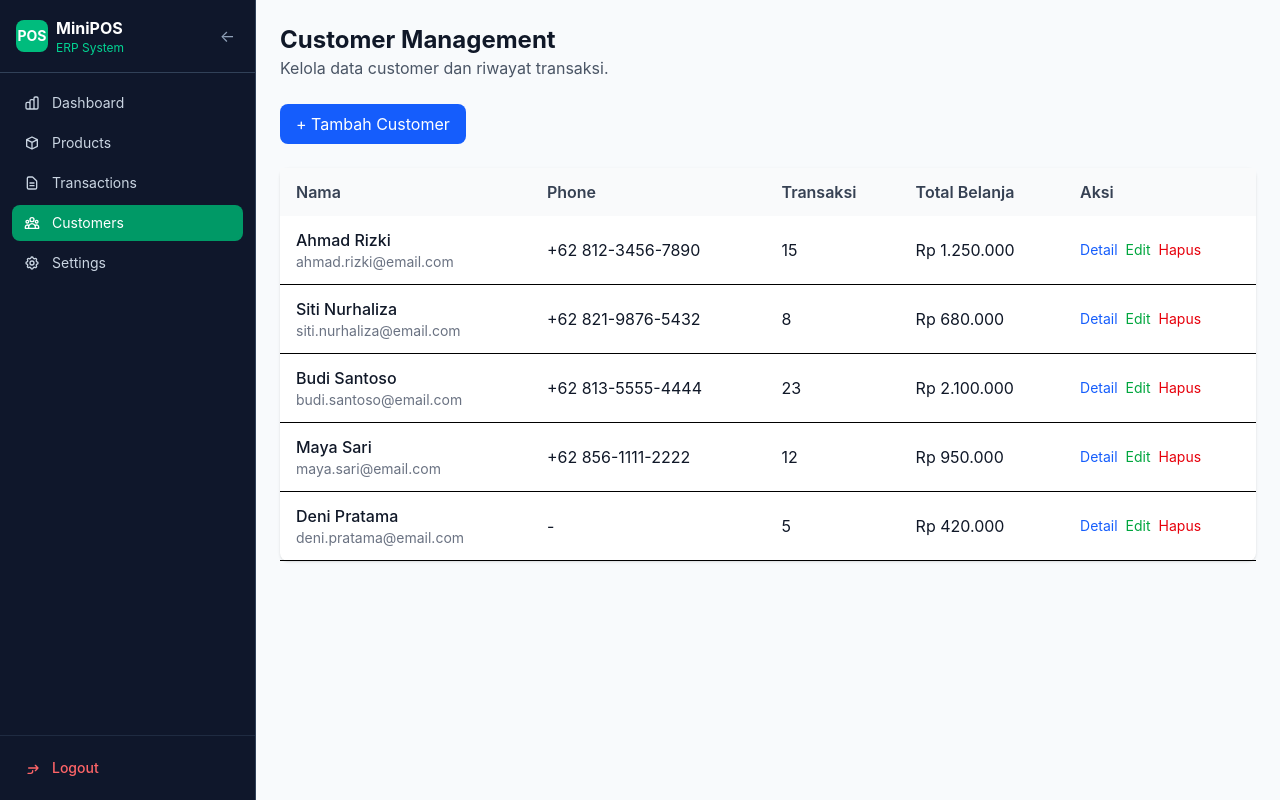
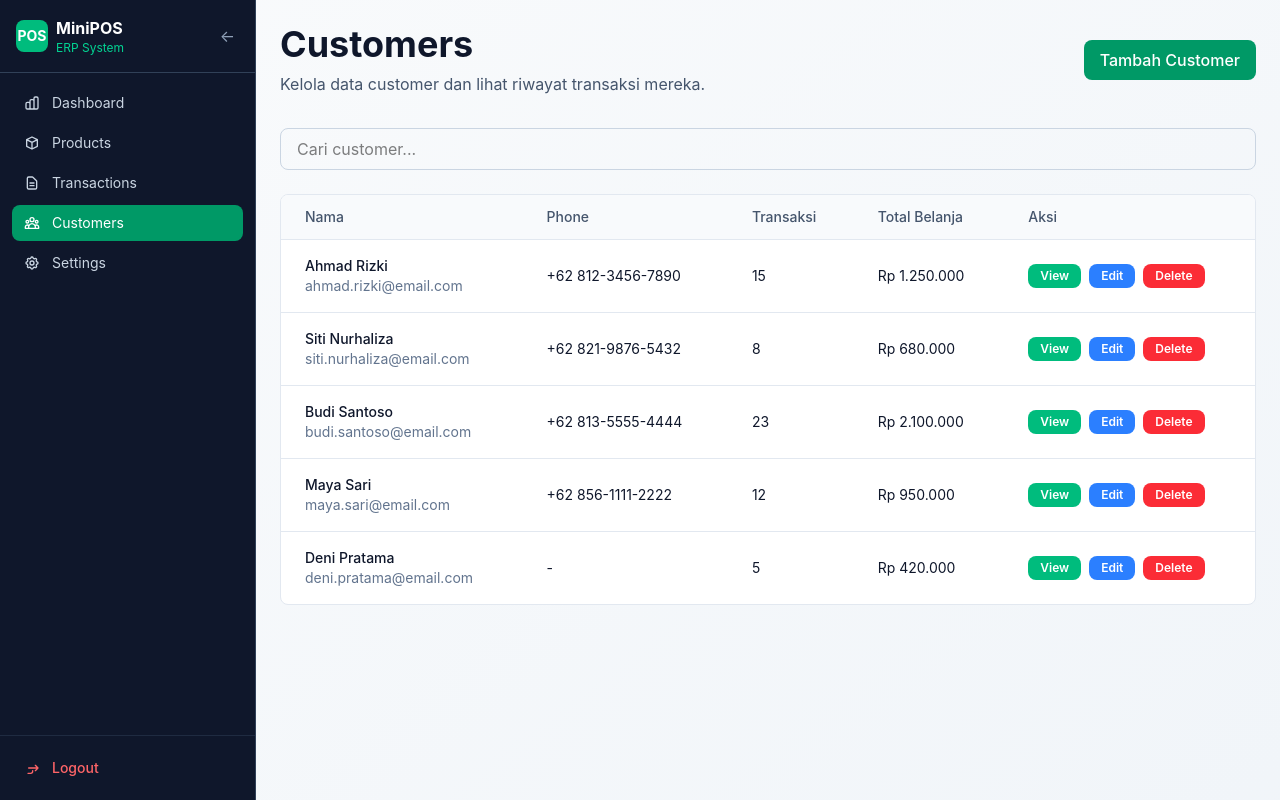
Before and after one commit to nazmisani/minipos-client, a Next.js app in the folder client/: page /customers in a window 1280 px wide. Built offline with nearby package versions, Linux system fonts and the light colour scheme.

Commit message:
refactor(customers): enhance UI and improve layout for CustomerDetail, CustomerForm, CustomerList, and CustomerTable components

```diff
--- a/client/src/components/customers/CustomerForm.tsx
+++ b/client/src/components/customers/CustomerForm.tsx
@@ -37,26 +37,32 @@ export default function CustomerForm({
   };
 
   return (
-    <div className="p-6">
-      <div className="max-w-2xl mx-auto">
+    <div className="min-h-screen bg-gradient-to-br from-slate-50 to-slate-100 p-4 lg:p-6">
+      <div className="max-w-3xl mx-auto">
         {/* Header */}
-        <div className="mb-6 flex items-center space-x-4">
+        <div className="flex items-center gap-4 mb-8">
           <button
             onClick={onBack}
-            className="text-gray-600 hover:text-gray-800"
+            className="text-slate-600 hover:text-slate-900 transition-colors"
           >
             ← Kembali
           </button>
-          <h1 className="text-2xl font-bold text-gray-900">
+          <div>
+            <h1 className="text-3xl font-bold text-slate-900">
               {isEdit ? "Edit Customer" : "Tambah Customer"}
             </h1>
+            <p className="text-slate-600 mt-1">
+              {isEdit ? "Ubah informasi customer" : "Tambahkan customer baru ke sistem"}
+            </p>
+          </div>
         </div>
 
         {/* Form */}
-        <div className="bg-white rounded-lg shadow p-6">
-          <form onSubmit={handleSubmit} className="space-y-4">
+        <div className="bg-white rounded-lg border border-slate-200 p-6">
+          <form onSubmit={handleSubmit} className="space-y-6">
+            <div className="grid grid-cols-1 md:grid-cols-2 gap-6">
               <div>
-              <label className="block text-sm font-medium text-gray-700 mb-1">
+                <label className="block text-sm font-medium text-slate-700 mb-2">
                   Nama Customer *
                 </label>
                 <input
@@ -64,13 +70,28 @@ export default function CustomerForm({
                   name="name"
                   value={formData.name}
                   onChange={handleInputChange}
-                className="w-full px-3 py-2 border border-gray-300 rounded-lg focus:ring-2 focus:ring-blue-500 focus:border-blue-500"
+                  className="w-full px-3 py-2 border border-slate-300 rounded-lg focus:outline-none focus:ring-2 focus:ring-emerald-500"
                   required
                 />
               </div>
 
               <div>
-              <label className="block text-sm font-medium text-gray-700 mb-1">
+                <label className="block text-sm font-medium text-slate-700 mb-2">
+                  Email
+                </label>
+                <input
+                  type="email"
+                  name="email"
+                  value={formData.email}
+                  onChange={handleInputChange}
+                  className="w-full px-3 py-2 border border-slate-300 rounded-lg focus:outline-none focus:ring-2 focus:ring-emerald-500"
+                  placeholder="customer@email.com"
+                />
+              </div>
+            </div>
+
+            <div>
+              <label className="block text-sm font-medium text-slate-700 mb-2">
                 Nomor Telepon
               </label>
               <input
@@ -78,25 +99,12 @@ export default function CustomerForm({
                 name="phone"
                 value={formData.phone}
                 onChange={handleInputChange}
-                className="w-full px-3 py-2 border border-gray-300 rounded-lg focus:ring-2 focus:ring-blue-500 focus:border-blue-500"
+                className="w-full px-3 py-2 border border-slate-300 rounded-lg focus:outline-none focus:ring-2 focus:ring-emerald-500"
               />
             </div>
 
             <div>
-              <label className="block text-sm font-medium text-gray-700 mb-1">
-                Email
-              </label>
-              <input
-                type="email"
-                name="email"
-                value={formData.email}
-                onChange={handleInputChange}
-                className="w-full px-3 py-2 border border-gray-300 rounded-lg focus:ring-2 focus:ring-blue-500 focus:border-blue-500"
-              />
-            </div>
-
-            <div>
-              <label className="block text-sm font-medium text-gray-700 mb-1">
+              <label className="block text-sm font-medium text-slate-700 mb-2">
                 Alamat
               </label>
               <textarea
@@ -104,23 +112,23 @@ export default function CustomerForm({
                 value={formData.address}
                 onChange={handleInputChange}
                 rows={3}
-                className="w-full px-3 py-2 border border-gray-300 rounded-lg focus:ring-2 focus:ring-blue-500 focus:border-blue-500"
+                className="w-full px-3 py-2 border border-slate-300 rounded-lg focus:outline-none focus:ring-2 focus:ring-emerald-500"
               />
             </div>
 
-            <div className="flex justify-end space-x-3 pt-4">
+            <div className="flex gap-3 pt-4">
+              <button
+                type="submit"
+                className="bg-emerald-600 hover:bg-emerald-700 text-white px-6 py-2 rounded-lg font-medium transition-colors"
+              >
+                {isEdit ? "Simpan Perubahan" : "Tambah Customer"}
+              </button>
               <button
                 type="button"
                 onClick={onBack}
-                className="px-4 py-2 border border-gray-300 text-gray-700 rounded-lg hover:bg-gray-50"
+                className="bg-slate-200 hover:bg-slate-300 text-slate-700 px-6 py-2 rounded-lg font-medium transition-colors"
               >
                 Batal
-              </button>
-              <button
-                type="submit"
-                className="px-4 py-2 bg-blue-600 hover:bg-blue-700 text-white rounded-lg"
-              >
-                {isEdit ? "Simpan Perubahan" : "Tambah Customer"}
               </button>
             </div>
           </form>
--- a/client/src/components/customers/CustomerList.tsx
+++ b/client/src/components/customers/CustomerList.tsx
@@ -76,30 +76,39 @@ export default function CustomerList({
   onAdd,
 }: CustomerListProps) {
   return (
-    <div className="p-6">
+    <div className="min-h-screen bg-gradient-to-br from-slate-50 to-slate-100 p-4 lg:p-6">
       <div className="max-w-7xl mx-auto">
         {/* Header */}
-        <div className="mb-6">
-          <h1 className="text-2xl font-bold text-gray-900">
-            Customer Management
-          </h1>
-          <p className="text-gray-600">
-            Kelola data customer dan riwayat transaksi.
-          </p>
-        </div>
-
-        {/* Add Button */}
-        <div className="mb-6">
+        <div className="flex justify-between items-center mb-8">
+          <div>
+            <h1 className="text-3xl lg:text-4xl font-bold text-slate-900">
+              Customers
+            </h1>
+            <p className="text-slate-600 mt-2">
+              Kelola data customer dan lihat riwayat transaksi mereka.
+            </p>
+          </div>
           <button
             onClick={onAdd}
-            className="bg-blue-600 hover:bg-blue-700 text-white px-4 py-2 rounded-lg"
+            className="bg-emerald-600 hover:bg-emerald-700 text-white px-4 py-2 rounded-lg font-medium transition-colors"
           >
-            + Tambah Customer
+            Tambah Customer
           </button>
         </div>
 
+        {/* Search & Filter */}
+        <div className="flex gap-4 mb-6">
+          <div className="flex-1">
+            <input
+              type="text"
+              placeholder="Cari customer..."
+              className="w-full px-4 py-2 border border-slate-300 rounded-lg focus:outline-none focus:ring-2 focus:ring-emerald-500"
+            />
+          </div>
+        </div>
+
         {/* Customer Table */}
-        <div className="bg-white rounded-lg shadow">
+        <div className="bg-white rounded-lg border border-slate-200 overflow-hidden">
           <CustomerTable
             customers={dummyCustomers}
             onEdit={onEdit}
--- a/client/src/components/customers/CustomerTable.tsx
+++ b/client/src/components/customers/CustomerTable.tsx
@@ -24,64 +24,64 @@ export default function CustomerTable({
   return (
     <div className="overflow-x-auto">
       <table className="w-full">
-        <thead className="bg-gray-50">
+        <thead className="bg-slate-50 border-b border-slate-200">
           <tr>
-            <th className="text-left py-3 px-4 font-semibold text-gray-700">
+            <th className="px-6 py-3 text-left text-sm font-medium text-slate-600">
               Nama
             </th>
-            <th className="text-left py-3 px-4 font-semibold text-gray-700">
+            <th className="px-6 py-3 text-left text-sm font-medium text-slate-600">
               Phone
             </th>
-            <th className="text-left py-3 px-4 font-semibold text-gray-700">
+            <th className="px-6 py-3 text-left text-sm font-medium text-slate-600">
               Transaksi
             </th>
-            <th className="text-left py-3 px-4 font-semibold text-gray-700">
+            <th className="px-6 py-3 text-left text-sm font-medium text-slate-600">
               Total Belanja
             </th>
-            <th className="text-left py-3 px-4 font-semibold text-gray-700">
+            <th className="px-6 py-3 text-left text-sm font-medium text-slate-600">
               Aksi
             </th>
           </tr>
         </thead>
-        <tbody>
+        <tbody className="divide-y divide-slate-200">
           {customers.map((customer) => (
-            <tr key={customer.id} className="border-b hover:bg-gray-50">
-              <td className="py-3 px-4">
+            <tr key={customer.id} className="hover:bg-slate-50">
+              <td className="px-6 py-4">
                 <div>
-                  <div className="font-medium text-gray-900">
+                  <div className="text-sm font-medium text-slate-900">
                     {customer.name}
                   </div>
-                  <div className="text-sm text-gray-500">{customer.email}</div>
+                  <div className="text-sm text-slate-500">{customer.email}</div>
                 </div>
               </td>
-              <td className="py-3 px-4 text-gray-900">
+              <td className="px-6 py-4 text-sm text-slate-900">
                 {customer.phone || "-"}
               </td>
-              <td className="py-3 px-4 text-gray-900">
+              <td className="px-6 py-4 text-sm text-slate-900">
                 {customer.totalTransactions}
               </td>
-              <td className="py-3 px-4 text-gray-900">
+              <td className="px-6 py-4 text-sm text-slate-900">
                 {formatCurrency(customer.totalSpent)}
               </td>
-              <td className="py-3 px-4">
-                <div className="flex space-x-2">
+              <td className="px-6 py-4 text-sm">
+                <div className="flex gap-2">
                   <button
                     onClick={() => onViewDetail(customer)}
-                    className="text-blue-600 hover:text-blue-800 text-sm"
+                    className="bg-emerald-500 hover:bg-emerald-600 text-white px-3 py-1 rounded-lg text-xs font-semibold transition-colors"
                   >
-                    Detail
+                    View
                   </button>
                   <button
                     onClick={() => onEdit(customer)}
-                    className="text-green-600 hover:text-green-800 text-sm"
+                    className="bg-blue-500 hover:bg-blue-600 text-white px-3 py-1 rounded-lg text-xs font-semibold transition-colors"
                   >
                     Edit
                   </button>
                   <button
                     onClick={() => onDelete(customer)}
-                    className="text-red-600 hover:text-red-800 text-sm"
+                    className="bg-red-500 hover:bg-red-600 text-white px-3 py-1 rounded-lg text-xs font-semibold transition-colors"
                   >
-                    Hapus
+                    Delete
                   </button>
                 </div>
               </td>
@@ -91,8 +91,8 @@ export default function CustomerTable({
       </table>
 
       {customers.length === 0 && (
-        <div className="text-center py-8">
-          <p className="text-gray-500">Tidak ada data customer</p>
+        <div className="text-center py-12">
+          <p className="text-slate-500">Tidak ada data customer</p>
         </div>
       )}
     </div>
```
Also changed, not shown: client/src/components/customers/CustomerDetail.tsx (+18 -13 lines). Lines whose indentation alone changed are shown as unchanged.
